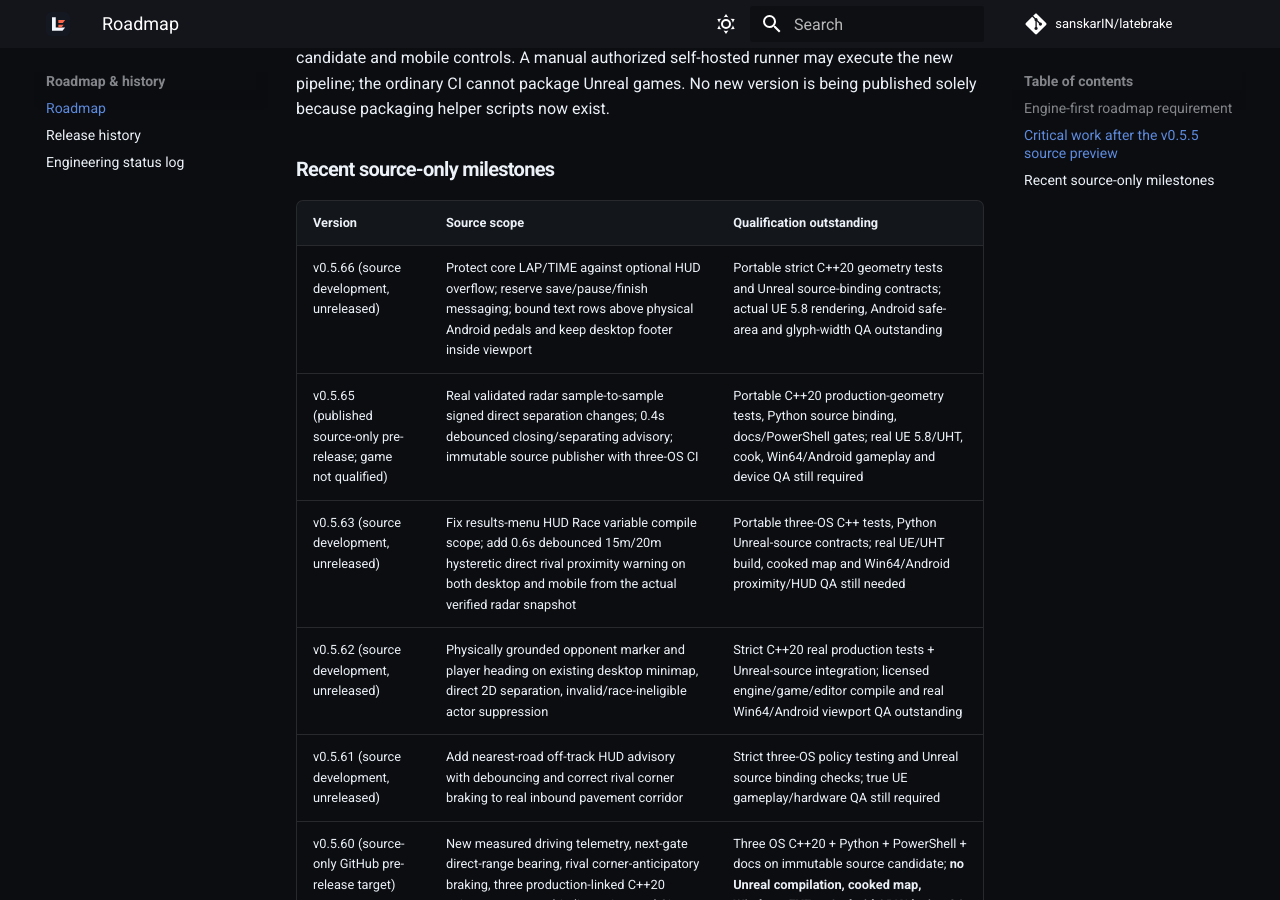
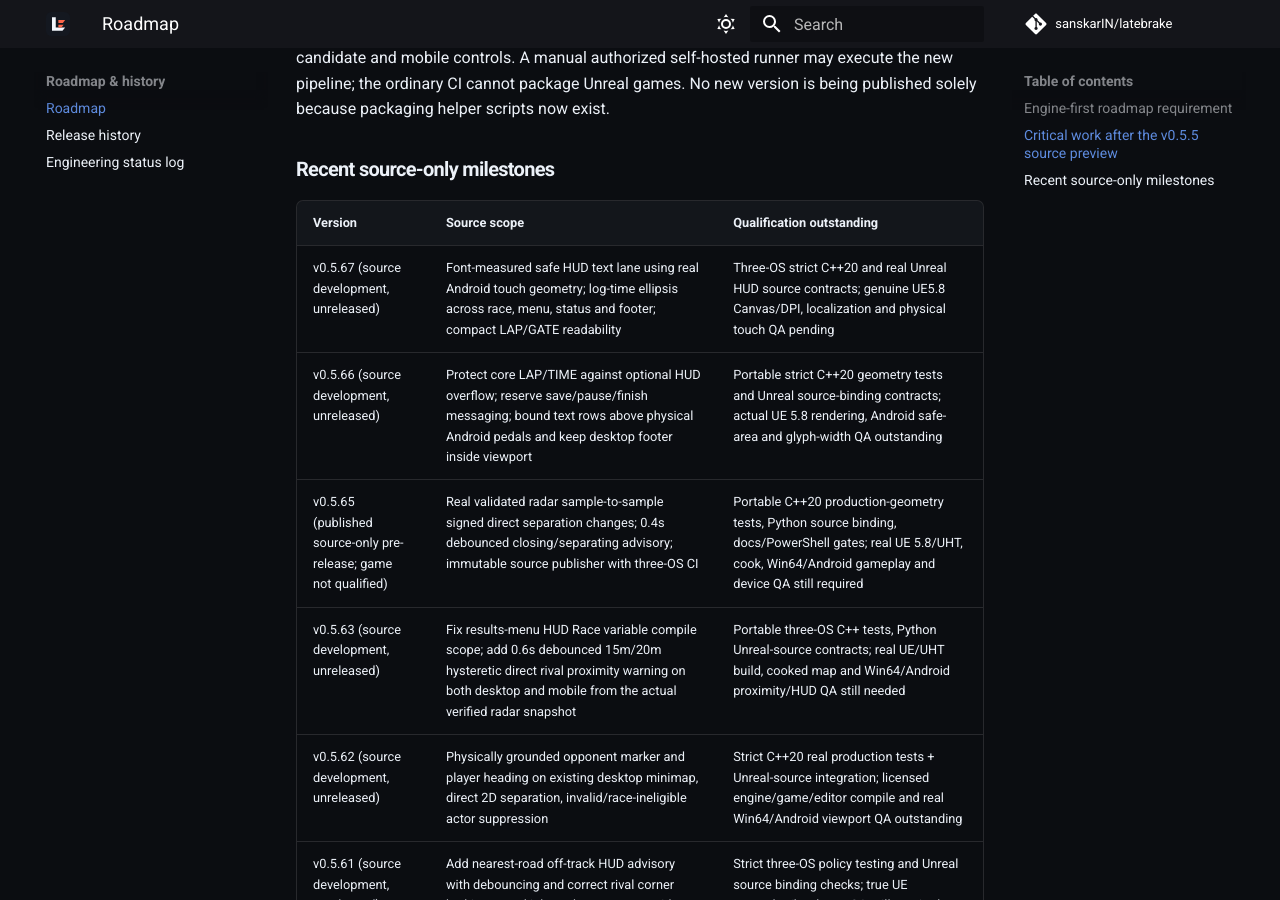
Before and after one commit to sanskarIN/latebrake, an MkDocs documentation site: the page built from docs/ROADMAP.md, in a window 1280 px wide and 900 px high, scrolled down 5350 px. Built offline with MkDocs 1.6.1 and Material for MkDocs 9.7.7, drawn with Linux system fonts in a browser that asks for light colours; comment, search, counter and statistics services are not loaded.

Commit message:
docs(roadmap): record v0.5.67 measured text clipping feature

```diff
--- a/docs/ROADMAP.md
+++ b/docs/ROADMAP.md
@@ -81,6 +81,7 @@ solely because packaging helper scripts now exist.
 
 | Version | Source scope | Qualification outstanding |
 | --- | --- | --- |
+| v0.5.67 (source development, unreleased) | Font-measured safe HUD text lane using real Android touch geometry; log-time ellipsis across race, menu, status and footer; compact LAP/GATE readability | Three-OS strict C++20 and real Unreal HUD source contracts; genuine UE5.8 Canvas/DPI, localization and physical touch QA pending |
 | v0.5.66 (source development, unreleased) | Protect core LAP/TIME against optional HUD overflow; reserve save/pause/finish messaging; bound text rows above physical Android pedals and keep desktop footer inside viewport | Portable strict C++20 geometry tests and Unreal source-binding contracts; actual UE 5.8 rendering, Android safe-area and glyph-width QA outstanding |
 | v0.5.65 (published source-only pre-release; game not qualified) | Real validated radar sample-to-sample signed direct separation changes; 0.4s debounced closing/separating advisory; immutable source publisher with three-OS CI | Portable C++20 production-geometry tests, Python source binding, docs/PowerShell gates; real UE 5.8/UHT, cook, Win64/Android gameplay and device QA still required |
 | v0.5.63 (source development, unreleased) | Fix results-menu HUD Race variable compile scope; add 0.6s debounced 15m/20m hysteretic direct rival proximity warning on both desktop and mobile from the actual verified radar snapshot | Portable three-OS C++ tests, Python Unreal-source contracts; real UE/UHT build, cooked map and Win64/Android proximity/HUD QA still needed |
```
